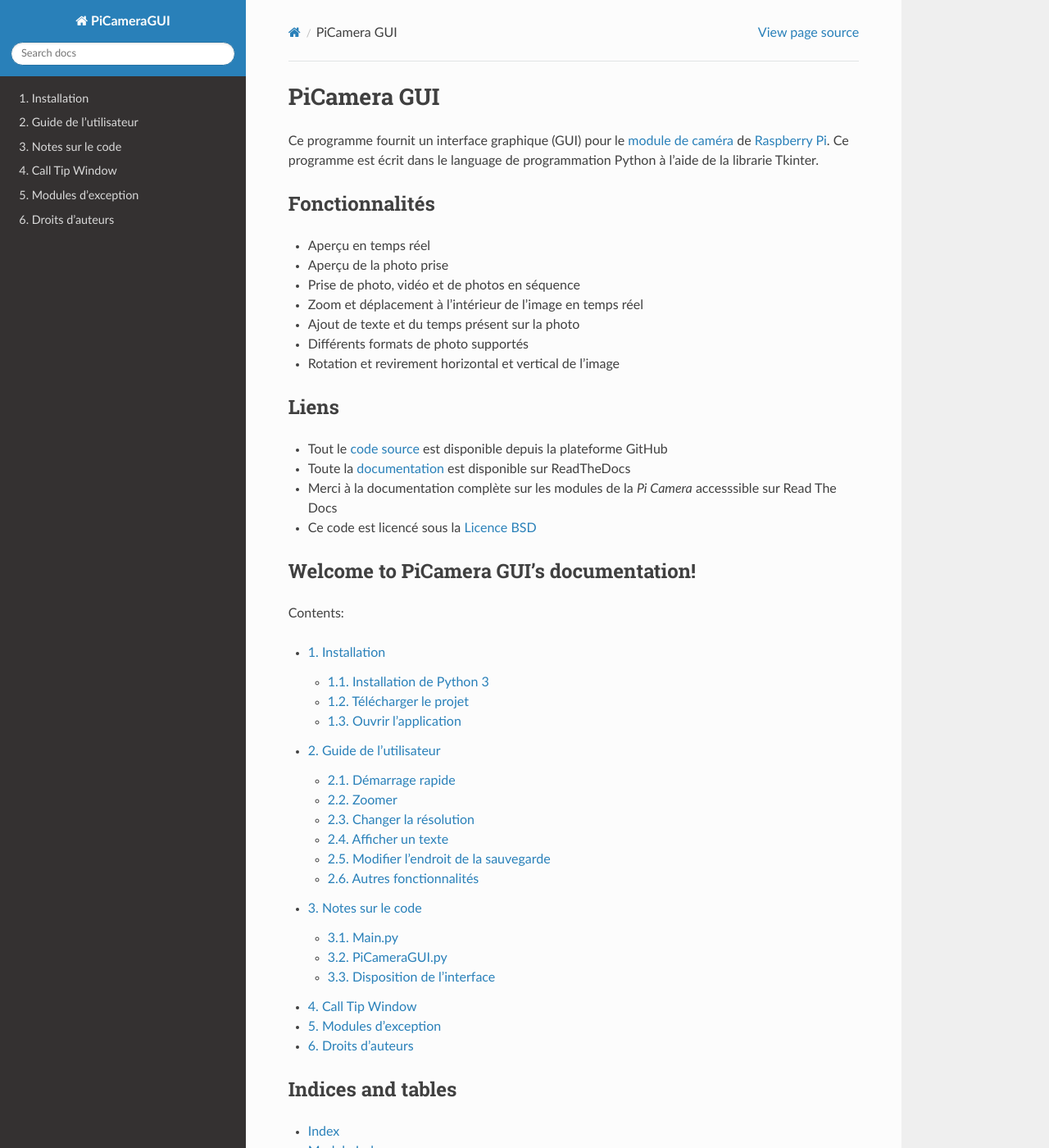
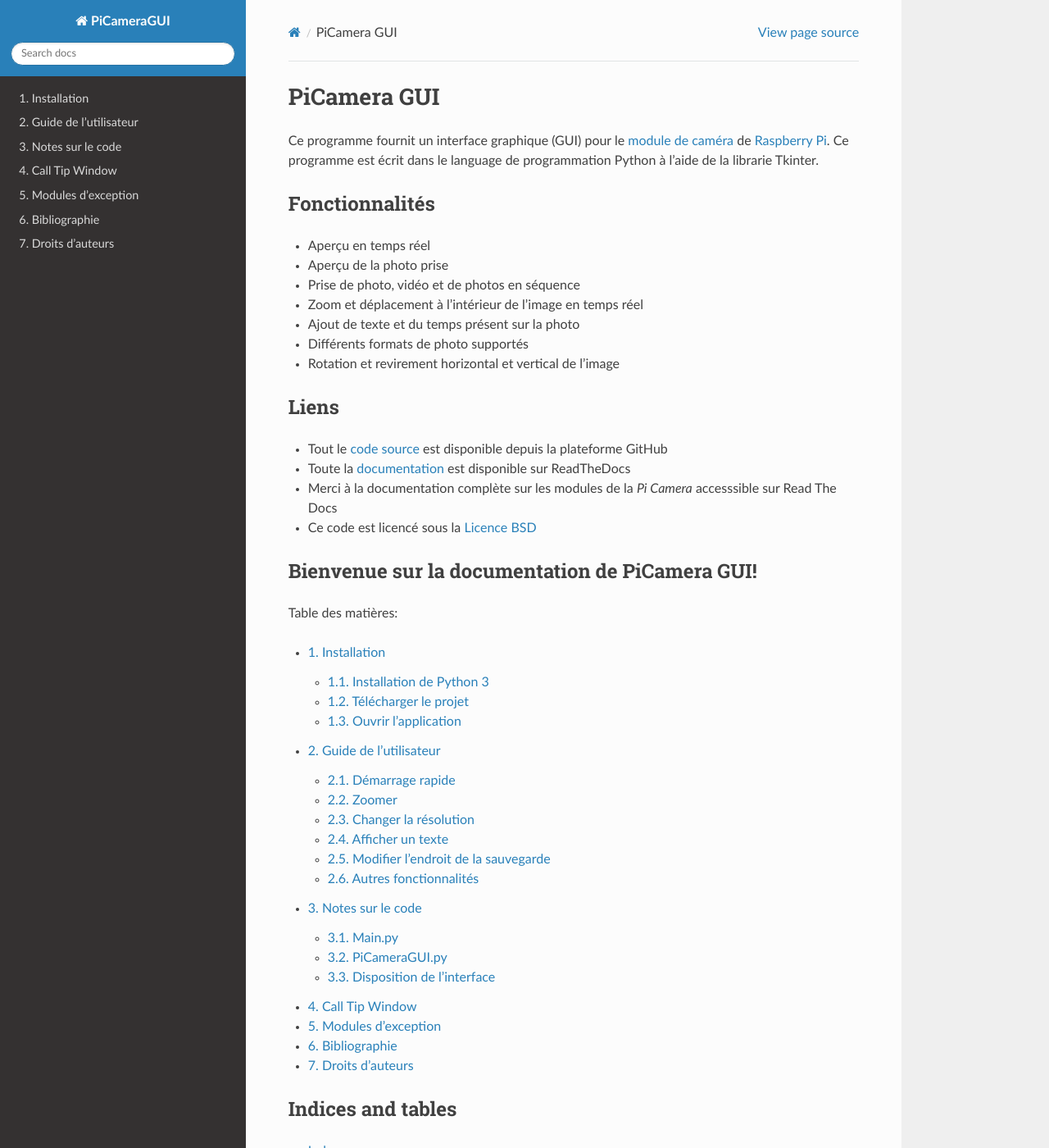
Before and after one commit to jtpaquet/PiCamera-GUI, a Sphinx documentation site: the page built from docs/source/index.rst, in a window 1280 px wide and 1400 px high. Shown: the whole window at 82% size. Built offline with Sphinx 7.4.7 and the Read the Docs theme 2.0.0, drawn with Linux system fonts in a browser that asks for light colours.

Commit message:
Bibliographie

```diff
--- a/docs/source/bibliography.rst
+++ b/docs/source/bibliography.rst
@@ -15,3 +15,5 @@ Vous trouverez ici toutes les documentations utilisées pour créer le logiciel.
 .. [#f2] PiCamera `<https://picamera.readthedocs.io/en/release-1.10/index.html/>`_
 
 .. [#f2] Autre application `<http://idlelogiclabs.com/2016/10/10/raspberry-pi-3-camera-windowed-preview/>`_
+
+.. [#f2] ReStructuredText `<https://thomas-cokelaer.info/tutorials/sphinx/rest_syntax.html#internal-and-external-links/>`_
--- a/docs/source/index.rst
+++ b/docs/source/index.rst
@@ -41,10 +41,10 @@ Liens
 
 .. _content:
 
-Welcome to PiCamera GUI's documentation!
-=========================================
+Bienvenue sur la documentation de PiCamera GUI!
+===============================================
 
-Contents:
+Table des matières:
 
 .. toctree::
    :maxdepth: 2
```
Also changed, not shown: other parts of docs/source/index.rst (+1 -0 lines).
